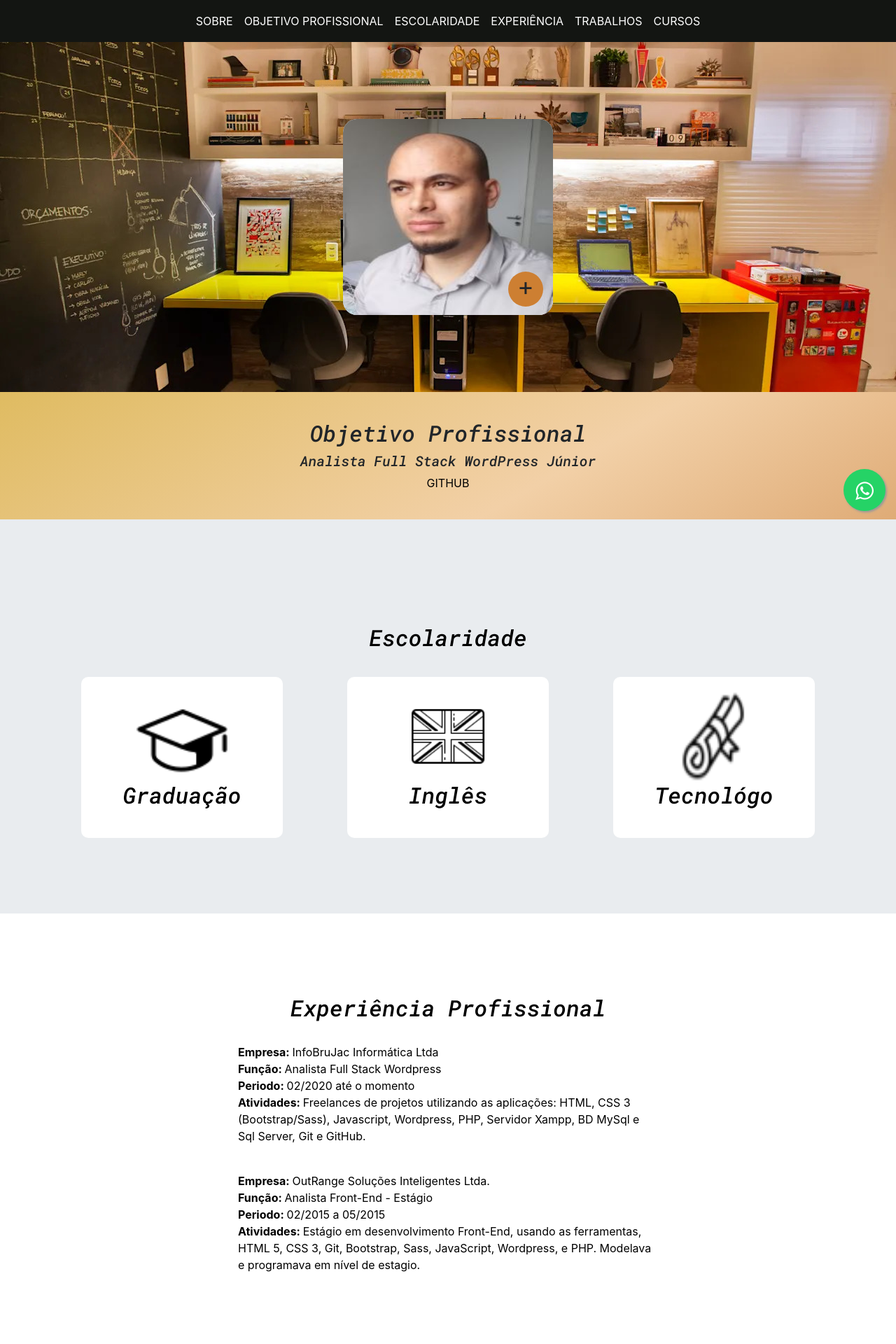
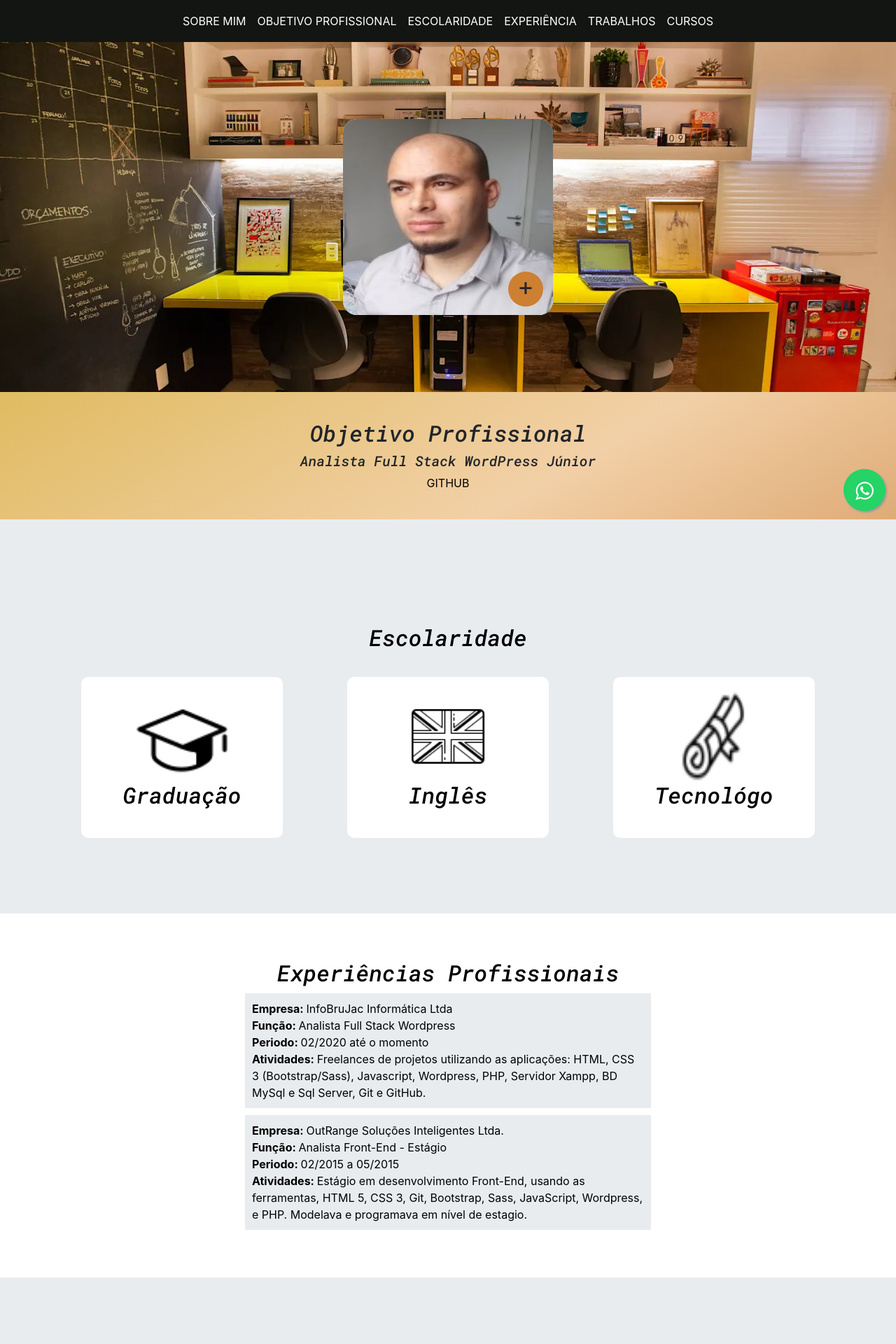
Before and after one commit to 2011Alexandrealvarenga/Portfolio2, a PHP site: page / in a window 1280 px wide. Shown: the top 1920 px of the page at 70% size. Run offline with PHP 8.4, Linux system fonts and the light colour scheme; some libraries are stand-ins or nearby versions.

Commit message:
alter content experience

```diff
--- a/index.html
+++ b/index.html
@@ -24,7 +24,7 @@
       <div class="collapse navbar-collapse justify-content-center" id="navbarNav">
         <ul class="navbar-nav">
           <li class="nav-item ">
-            <a class="nav-link" href="#personal">Sobre <span class="sr-only">(current)</span></a>
+            <a class="nav-link" href="#personal">Sobre mim<span class="sr-only">(current)</span></a>
           </li>
           <li class="nav-item">
             <a class="nav-link" href="#professional">Objetivo Profissional</a>
@@ -149,21 +149,25 @@
 
       <div class="col d-flex justify-content-center">
         <div class="content-box pt-3 pb-2">
-          <h2>Experiência Profissional</h2>
-
-          <ul class="pt-4">
+          <h2>Experiências Profissionais</h2>
+          <div class="item">
+            <ul class="">
               <li><span class="title">Empresa: </span><span>InfoBruJac Informática Ltda</span></li>
               <li><span class="title">Função: </span><span>Analista Full Stack Wordpress</span></li>
               <li><span class="title">Periodo: </span><span>02/2020 até o momento</span></li>
               <li><span class="title">Atividades: </span><span>Freelances de projetos utilizando as aplicações: HTML, CSS 3 (Bootstrap/Sass), Javascript, Wordpress, PHP, Servidor Xampp, BD MySql e Sql Server, Git e GitHub.</span></li>
             </ul>
+          </div>
 
-          <ul class="pt-4">
+          <div class="item">
+            <ul class="">
               <li><span class="title">Empresa: </span><span>OutRange Soluções Inteligentes Ltda.</span></li>
               <li><span class="title">Função: </span><span>Analista Front-End - Estágio</span></li>
               <li><span class="title">Periodo: </span><span>02/2015 a 05/2015</span></li>
               <li><span class="title">Atividades: </span><span>Estágio em desenvolvimento Front-End, usando as ferramentas, HTML 5, CSS 3, Git, Bootstrap, Sass, JavaScript, Wordpress, e PHP. Modelava e programava em nível de estagio.</span></li>
             </ul>
+          </div>
+
 
 
 
--- a/style.css
+++ b/style.css
@@ -322,8 +322,7 @@ input:checked ~ .details{
 
 /*EXPERIENCIA PROFISSIONAL*/
 .experiencia {
-  padding-top: 100px;
-  padding-bottom: 100px;
+  padding: 50px;
   background: #fff; }
 
 .content-box {
@@ -331,6 +330,7 @@ input:checked ~ .details{
   height: auto; }
   .content-box ul {
     padding-left: 0;
+    margin-bottom: 0;
     list-style-type: none; }
     .content-box ul li .title {
       font-weight: bold;
@@ -342,6 +342,11 @@ input:checked ~ .details{
 }
 .content-box h2{
 color: #000;
+}
+.experiencia .content-box .item{
+  padding: 10px;
+  margin: 10px;
+  background: #e9ecef;
 }
 /*TRABALHOS*/
 .trabalho {
```
Lines whose indentation alone changed are shown as unchanged.
